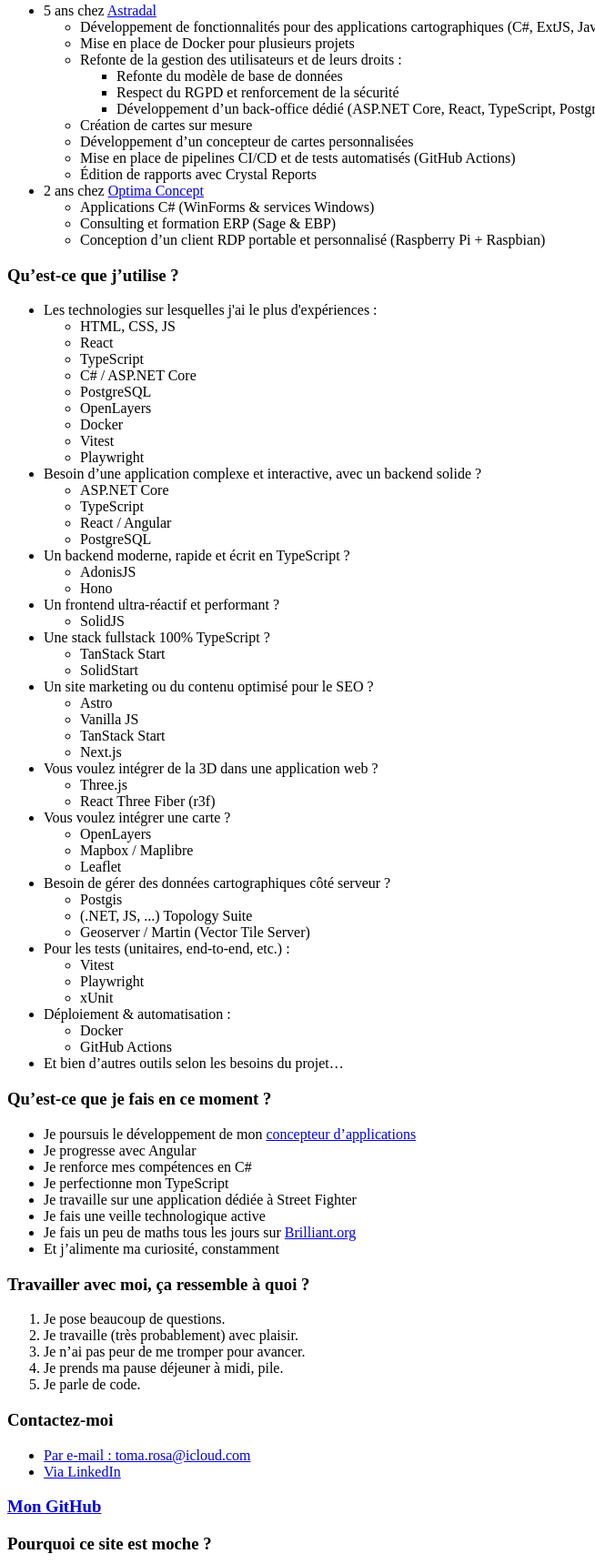
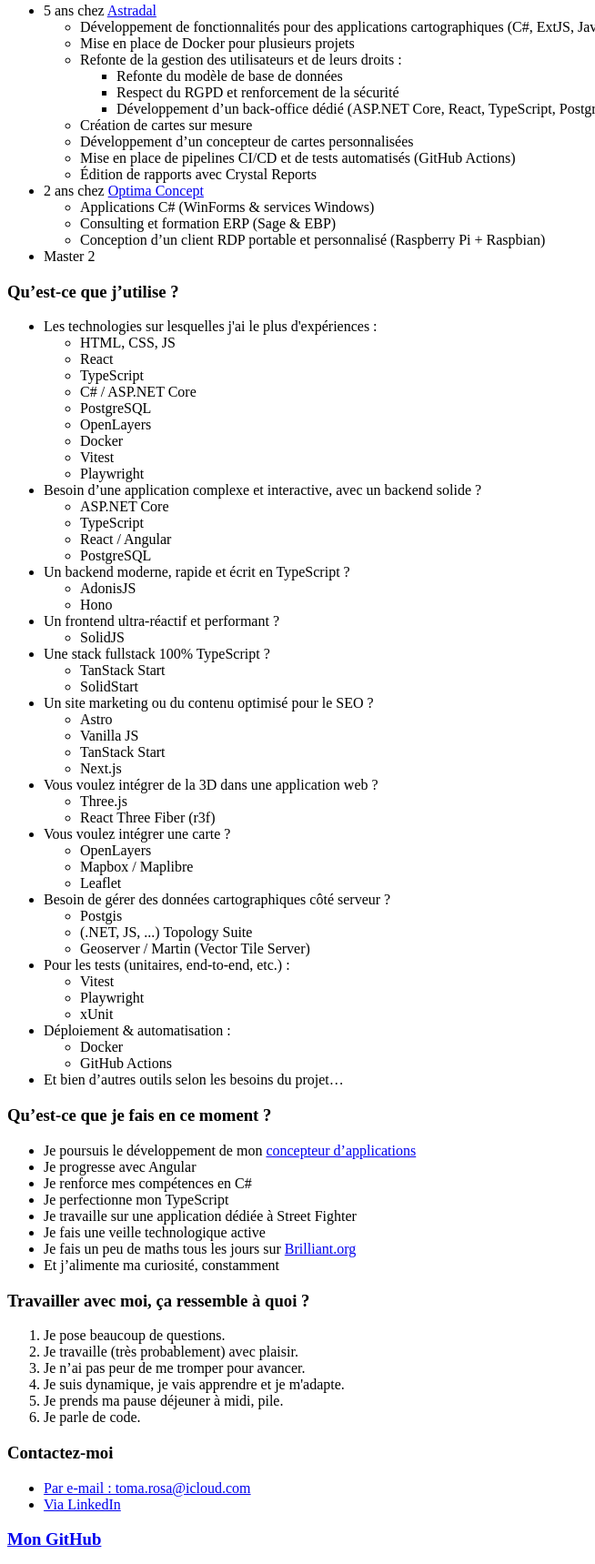
Before and after one commit to t-rosa/portfolio, an Astro site: page / in a window 1280 px wide. Shown: the part 368-2087 px from the top of the page at 91% size, without its empty margins (0-654 px from the left). Built offline with nearby package versions, Linux system fonts and the light colour scheme; Astro itself is replaced by a stand-in of ours.

Commit message:
feat: add one more ordered item

```diff
--- a/src/pages/index.astro
+++ b/src/pages/index.astro
@@ -91,6 +91,7 @@
         </li>
       </ul>
     </li>
+    <li>Master 2</li>
   </ul>
 
   <h3>Qu’est-ce que j’utilise&nbsp;?</h3>
@@ -213,6 +214,7 @@
     <li>Je pose beaucoup de questions.</li>
     <li>Je travaille (très probablement) avec plaisir.</li>
     <li>Je n’ai pas peur de me tromper pour avancer.</li>
+    <li>Je suis dynamique, je vais apprendre et je m&apos;adapte.</li>
     <li>Je prends ma pause déjeuner à midi, pile.</li>
     <li>Je parle de code.</li>
   </ol>
```
